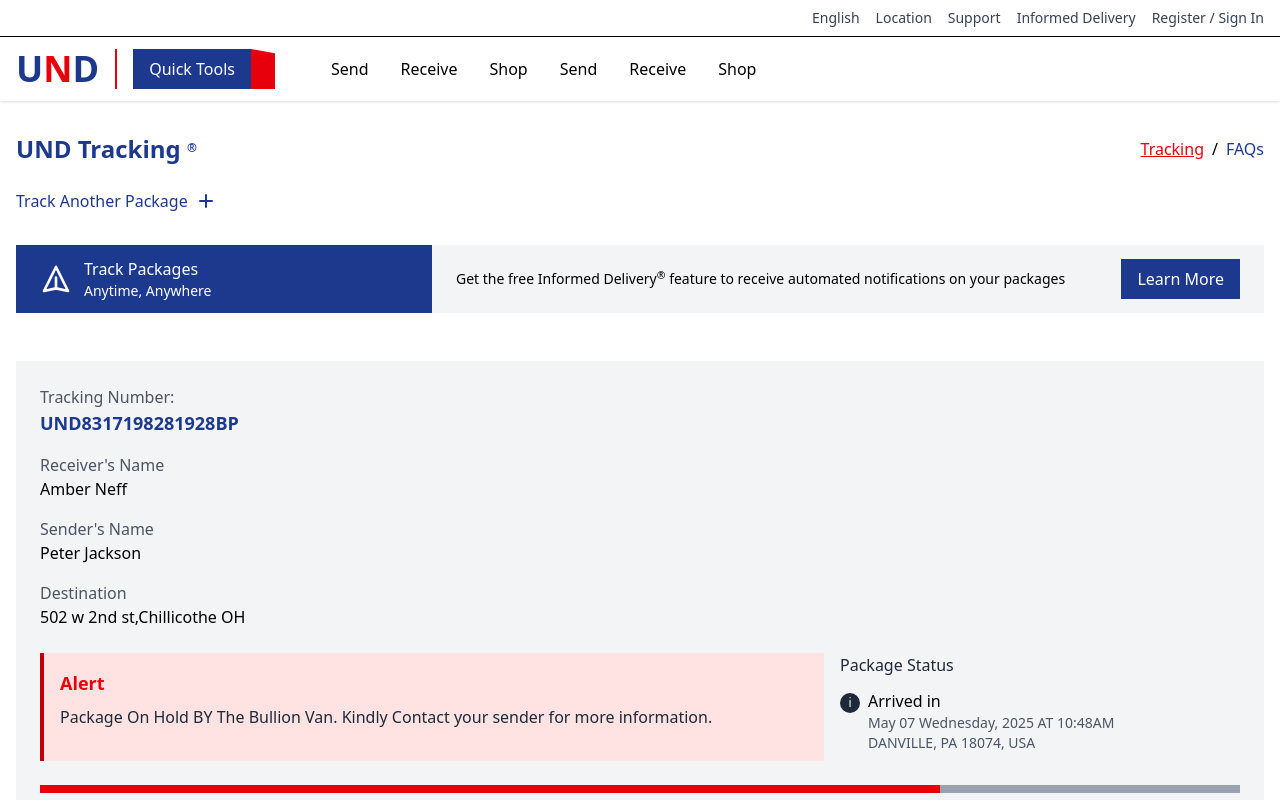
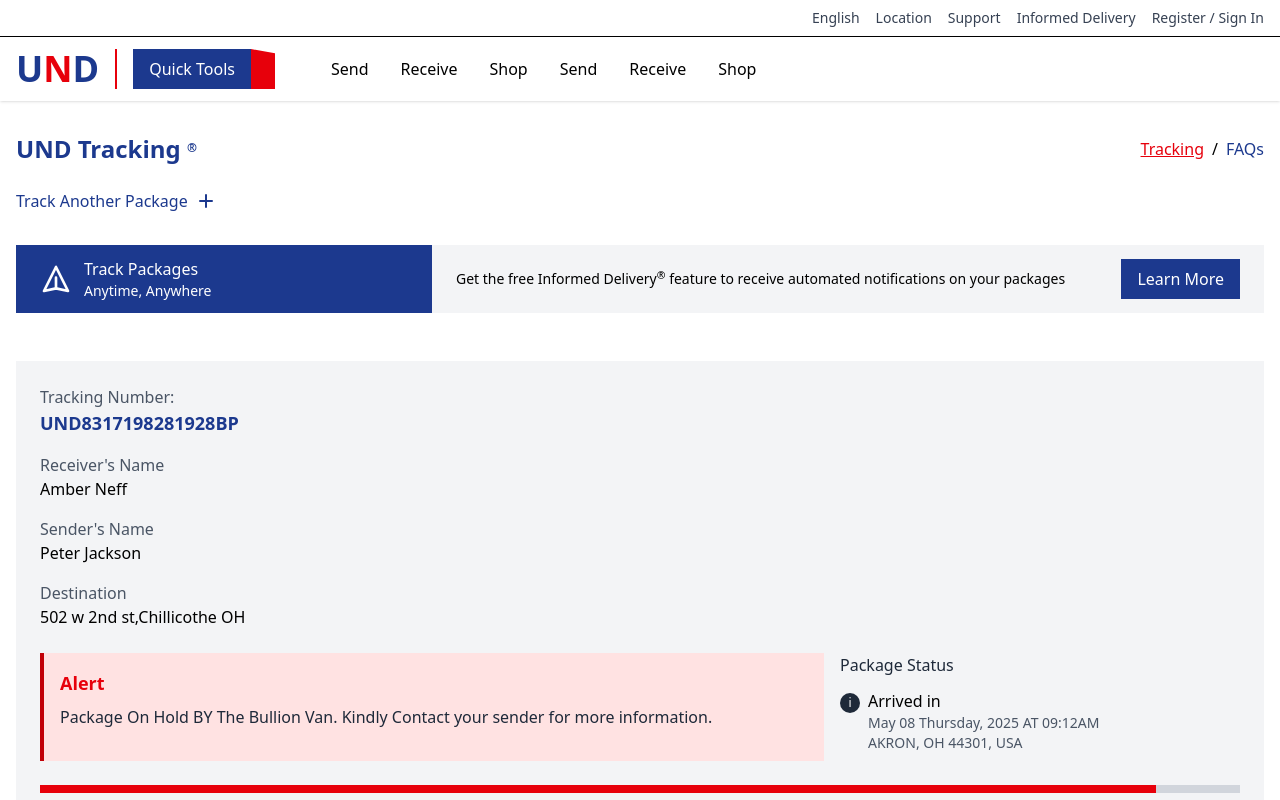
Before and after one commit to godsfavor-art/unatdelivery, a React (Vite) app: page / in a window 1280 px wide. Shown: the top 800 px of the page. Built offline with nearby package versions, Linux system fonts and the light colour scheme.

Commit message:
Add files via upload

```diff
--- a/src/components/TrackingTop.tsx
+++ b/src/components/TrackingTop.tsx
@@ -26,14 +26,20 @@ const UNDTrackingHeader: React.FC = () => {
   const [showTextUpdates, setShowTextUpdates] = useState(false);
   const [showTravelHistory, setShowTravelHistory] = useState(true);
 
-  const activeStatus = {
-    status: "Arrived in",
-    date: "May 07 Wednesday, 2025",
-    time: "10:48AM",
-    location: "Danville, PA 18074, USA",
-  };
+  // const activeStatus = {
+  //   status: "Arrived in",
+  //   date: "May 08 Thursday, 2025",
+  //   time: "09:12AM",
+  //   location: "Akron, OH 44301, USA",
+  // };
 
   const trackingEvents: TrackingEvent[] = [
+    {
+      status: "Arrived in",
+      date: "May 08 Thursday, 2025",
+      time: "09:12AM",
+      location: "Akron, OH 44301, USA",
+    },
     {
       status: "Arrived in",
       date: "May 07 Wednesday, 2025",
@@ -291,12 +297,12 @@ const UNDTrackingHeader: React.FC = () => {
                   </div>
                 </div>
                 <div className="ml-2">
-                  <p className="font-medium">{activeStatus.status}</p>
+                  <p className="font-medium">{trackingEvents[0].status}</p>
                   <p className="text-gray-600 text-sm">
-                    {activeStatus.date} AT {activeStatus.time}
+                    {trackingEvents[0].date} AT {trackingEvents[0].time}
                   </p>
                   <p className="text-gray-600 text-sm uppercase">
-                    {activeStatus.location}
+                    {trackingEvents[0].location}
                   </p>
                 </div>
               </div>
@@ -305,12 +311,12 @@ const UNDTrackingHeader: React.FC = () => {
 
           {/* Progress Bar */}
           <div className="h-2 bg-gray-300 mb-8">
-            <div className="flex h-full">
-              <div className="bg-red-600 w-1/4"></div>
-              <div className="bg-red-600 w-1/4"></div>
-              <div className="bg-red-600 w-1/4"></div>
-              <div className="bg-gray-400 w-1/4"></div>
-            </div>
+            <div className="w-[93%] bg-red-600 h-full"></div>
+            {/* <div className="flex h-full">
+              <div className="bg-red-600 w-1/4 border-r-4 border-blue-500"></div>
+              <div className="bg-red-600 w-1/4 border-r-4 border-blue-500"></div>
+              <div className="bg-red-600 w-1/4 border-r-4 border-blue-500"></div>
+            </div> */}
           </div>
 
           {/* Text & Email Updates Section */}
```
